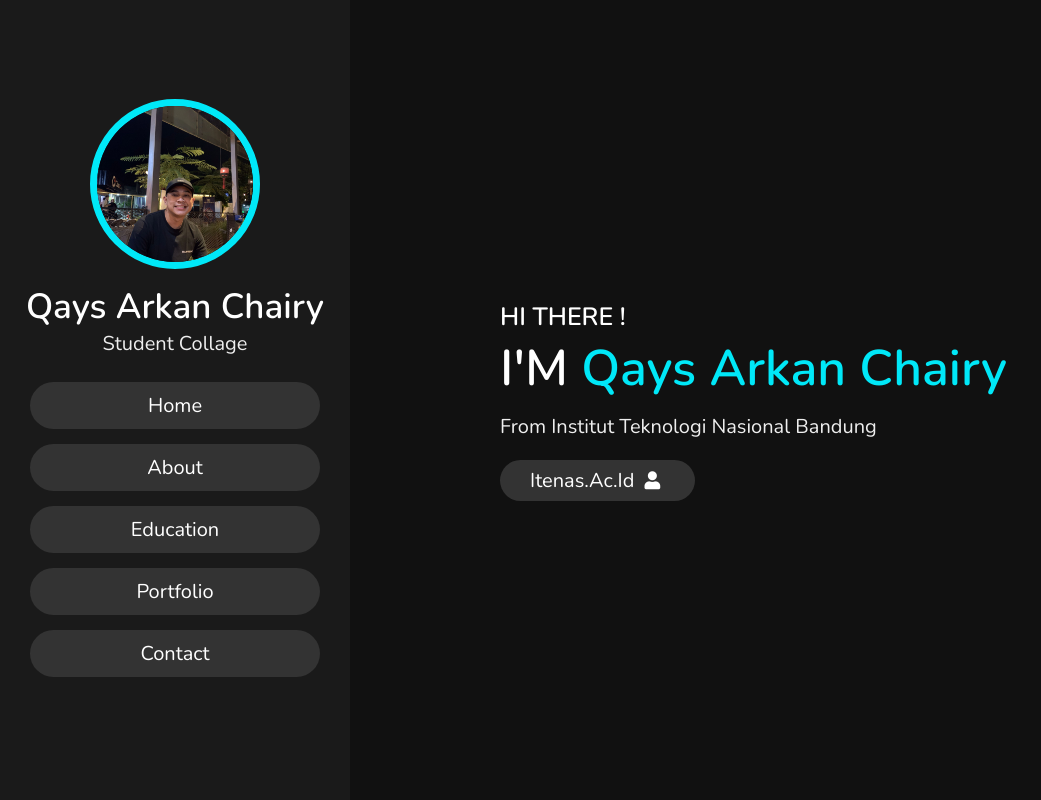
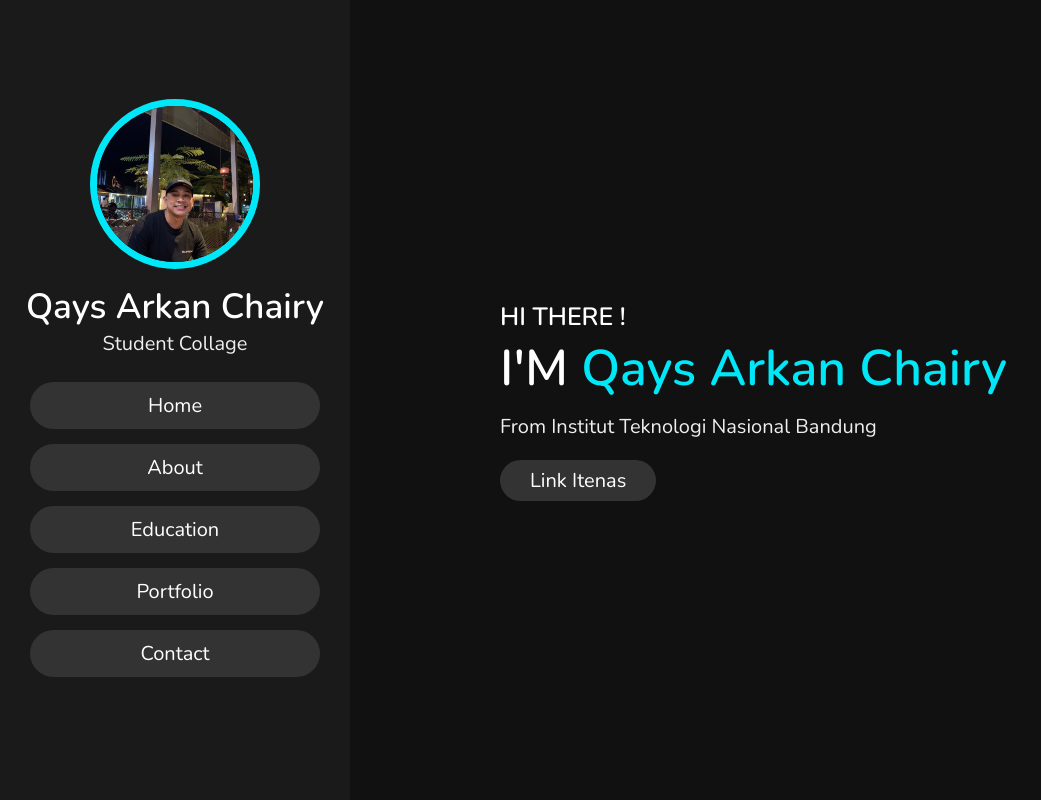
Before and after one commit to qaysarkan777/portofolio, a plain HTML site: page index.html in a window 1280 px wide. Shown: the top 800 px of the page, without its empty margins (0-1041 px from the left). Drawn offline with nearby package versions, Linux system fonts and the light colour scheme; a script that the page names is missing.

Commit message:
Update index.html

```diff
--- a/index.html
+++ b/index.html
@@ -48,7 +48,7 @@
     <h1>I'M <span>Qays Arkan Chairy</span></h1>
     <p> from Institut Teknologi Nasional Bandung
     </p>
-    <a href="https://www.itenas.ac.id" target="_blank"><button class="btn">itenas.ac.id <i class="fas fa-user"></i></button></a>
+    <a href="https://www.itenas.ac.id" target="_blank"><button class="btn">link itenas </button></a>
 
 </section>
 
```
